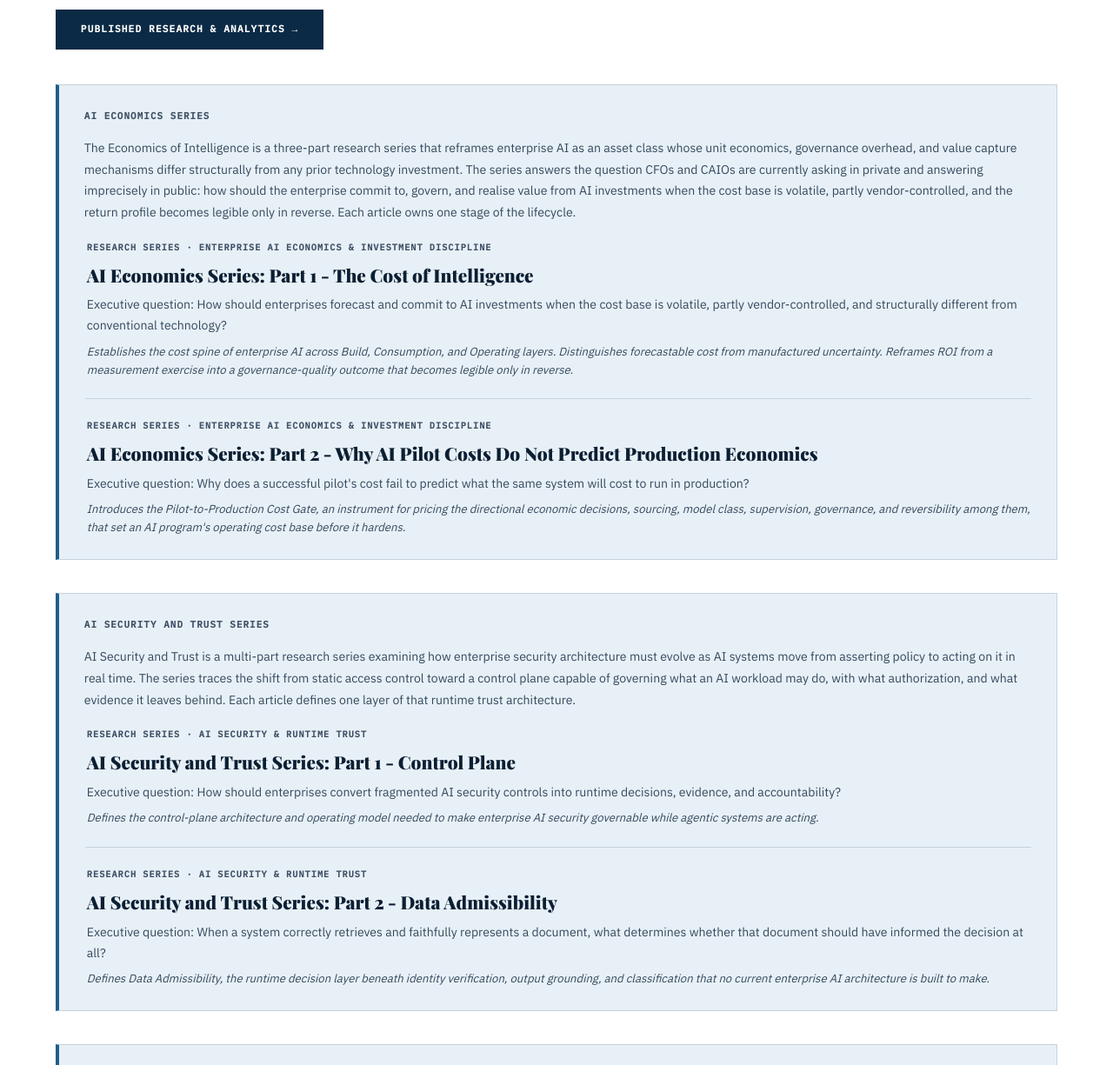
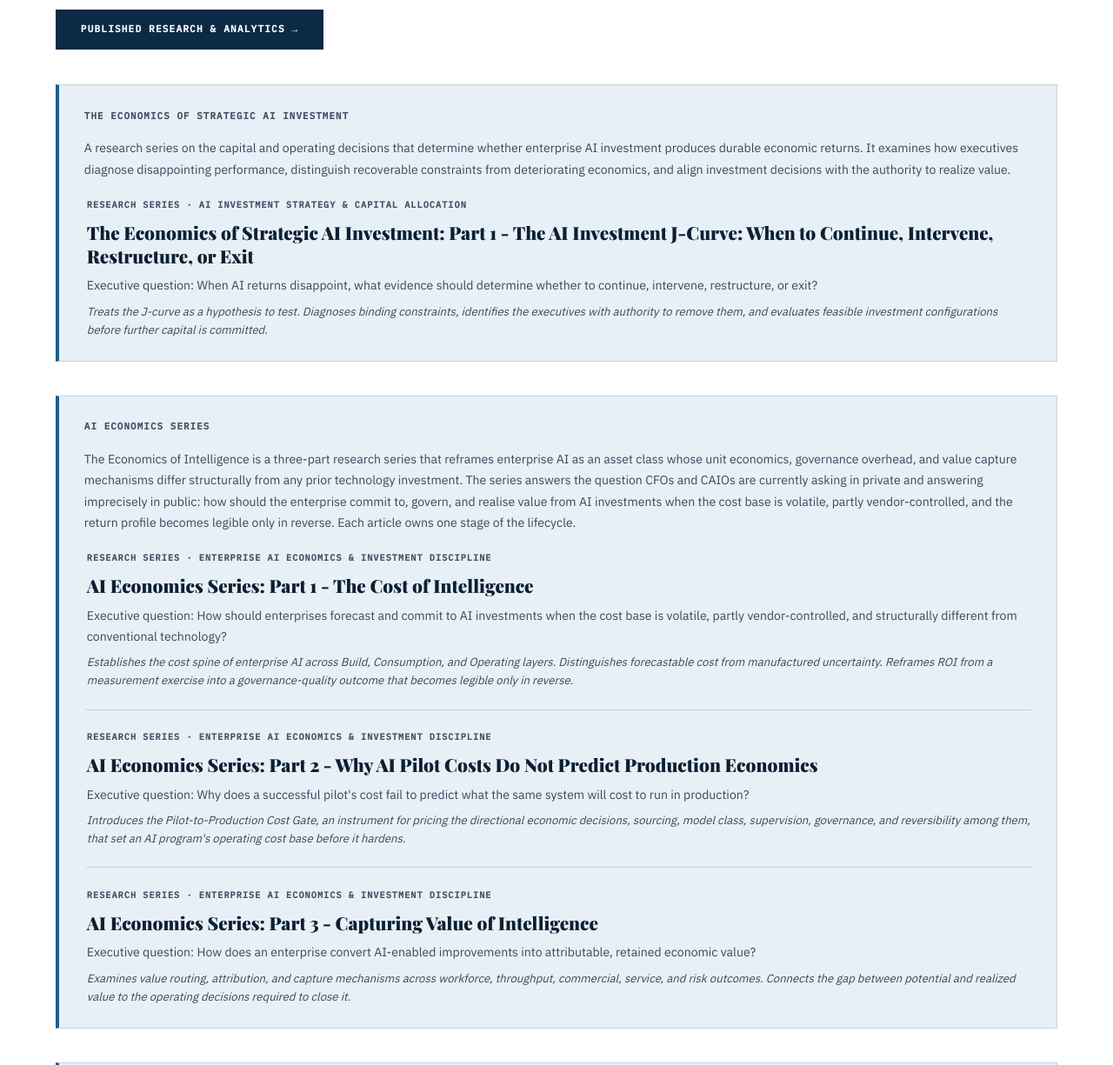
Before and after one commit to alexanderlogan/alexanderlogan.github.io, a plain HTML site: page index.html in a window 1280 px wide. Shown: the part 3720-4945 px from the top of the page at 87% size. Drawn offline with nearby package versions, Linux system fonts and the light colour scheme.

Commit message:
Update research series and Boca Raton location; preserve corrected education

```diff
--- a/index.html
+++ b/index.html
@@ -1378,6 +1378,17 @@
   </div>
 
   <div class="research-series reveal">
+    <div class="research-series-label">The Economics of Strategic AI Investment</div>
+    <div class="r-summary">A research series on the capital and operating decisions that determine whether enterprise AI investment produces durable economic returns. It examines how executives diagnose disappointing performance, distinguish recoverable constraints from deteriorating economics, and align investment decisions with the authority to realize value.</div>
+    <a href="https://lloydstrategy.substack.com/p/the-ai-investment-j-curve-when-to" target="_blank" class="research-card">
+      <div class="r-tag">Research Series &middot; AI Investment Strategy &amp; Capital Allocation</div>
+      <div class="r-title">The Economics of Strategic AI Investment: Part 1 - The AI Investment J-Curve: When to Continue, Intervene, Restructure, or Exit</div>
+      <div class="r-question">Executive question: When AI returns disappoint, what evidence should determine whether to continue, intervene, restructure, or exit?</div>
+      <div class="r-relevance">Treats the J-curve as a hypothesis to test. Diagnoses binding constraints, identifies the executives with authority to remove them, and evaluates feasible investment configurations before further capital is committed.</div>
+    </a>
+  </div>
+
+  <div class="research-series reveal">
   <div class="research-series-label">AI Economics Series</div>
   <div class="r-summary">The Economics of Intelligence is a three-part research series that reframes enterprise AI as an asset class whose unit economics, governance overhead, and value capture mechanisms differ structurally from any prior technology investment. The series answers the question CFOs and CAIOs are currently asking in private and answering imprecisely in public: how should the enterprise commit to, govern, and realise value from AI investments when the cost base is volatile, partly vendor-controlled, and the return profile becomes legible only in reverse. Each article owns one stage of the lifecycle.</div>
   <a href="https://lloydstrategy.substack.com/p/the-cost-of-intelligence" target="_blank" class="research-card">
@@ -1391,6 +1402,12 @@
     <div class="r-title">AI Economics Series: Part 2 - Why AI Pilot Costs Do Not Predict Production Economics</div>
     <div class="r-question">Executive question: Why does a successful pilot's cost fail to predict what the same system will cost to run in production?</div>
     <div class="r-relevance">Introduces the Pilot-to-Production Cost Gate, an instrument for pricing the directional economic decisions, sourcing, model class, supervision, governance, and reversibility among them, that set an AI program's operating cost base before it hardens.</div>
+  </a>
+  <a href="https://lloydstrategy.substack.com/p/the-economics-of-ai-series-part-3" target="_blank" class="research-card">
+    <div class="r-tag">Research Series &middot; Enterprise AI Economics &amp; Investment Discipline</div>
+    <div class="r-title">AI Economics Series: Part 3 - Capturing Value of Intelligence</div>
+    <div class="r-question">Executive question: How does an enterprise convert AI-enabled improvements into attributable, retained economic value?</div>
+    <div class="r-relevance">Examines value routing, attribution, and capture mechanisms across workforce, throughput, commercial, service, and risk outcomes. Connects the gap between potential and realized value to the operating decisions required to close it.</div>
   </a>
 </div>
 
@@ -1847,7 +1864,7 @@
     <div class="reveal" style="font-family: 'IBM Plex Mono', monospace; font-size: 0.68rem; font-weight: 700; letter-spacing: 0.10em; text-transform: uppercase; color: var(--label); margin-bottom: 1.4rem;">Executive AI Leadership</div>
     <h2 class="reveal" style="font-family: 'Playfair Display', serif; font-size: clamp(1.9rem, 3.5vw, 2.8rem); font-weight: 700; color: var(--white); line-height: 1.2; margin-bottom: 1.8rem;">Discuss an AI <em style="font-style: italic; color: var(--accent);">Leadership Mandate</em></h2>
     <p class="reveal" style="font-size: 1rem; color: var(--text); line-height: 1.85; margin-bottom: 1.2rem; max-width: 620px; margin-left: auto; margin-right: auto;">I am interested in senior AI, product, platform, and transformation mandates where enterprise strategy, governance, architecture, adoption, and measurable value realization must come together.</p>
-    <p class="reveal" style="font-size: 0.9rem; color: var(--secondary); line-height: 1.7; margin-bottom: 3.5rem;">Based in the Greater Boston Area. Open to CAIO, Fractional CAIO, VP/SVP AI, Head of AI Transformation, and board advisory conversations with enterprise organizations globally.</p>
+    <p class="reveal" style="font-size: 0.9rem; color: var(--secondary); line-height: 1.7; margin-bottom: 3.5rem;">Based in Boca Raton, FL. Open to CAIO, Fractional CAIO, VP/SVP AI, Head of AI Transformation, and board advisory conversations with enterprise organizations globally.</p>
     <div class="reveal" style="display: flex; justify-content: center; gap: 1.2rem; flex-wrap: wrap; margin-bottom: 2.5rem;">
       <a href="mailto:alex.logan@gmail.com" class="btn-primary">Discuss AI Leadership Fit &rarr;</a>
     </div>
```
